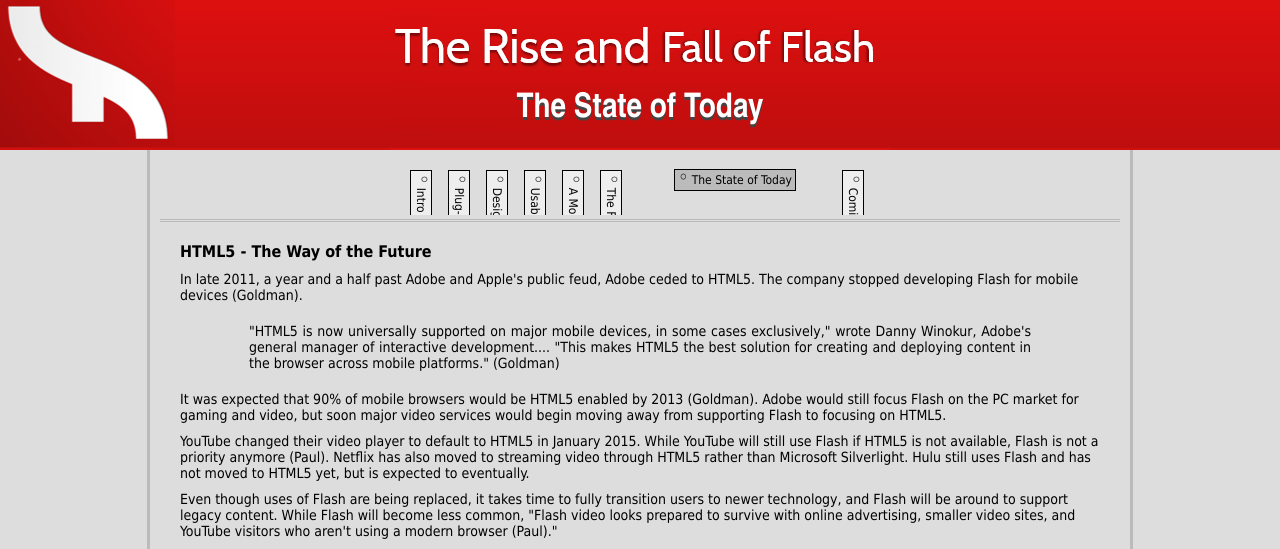
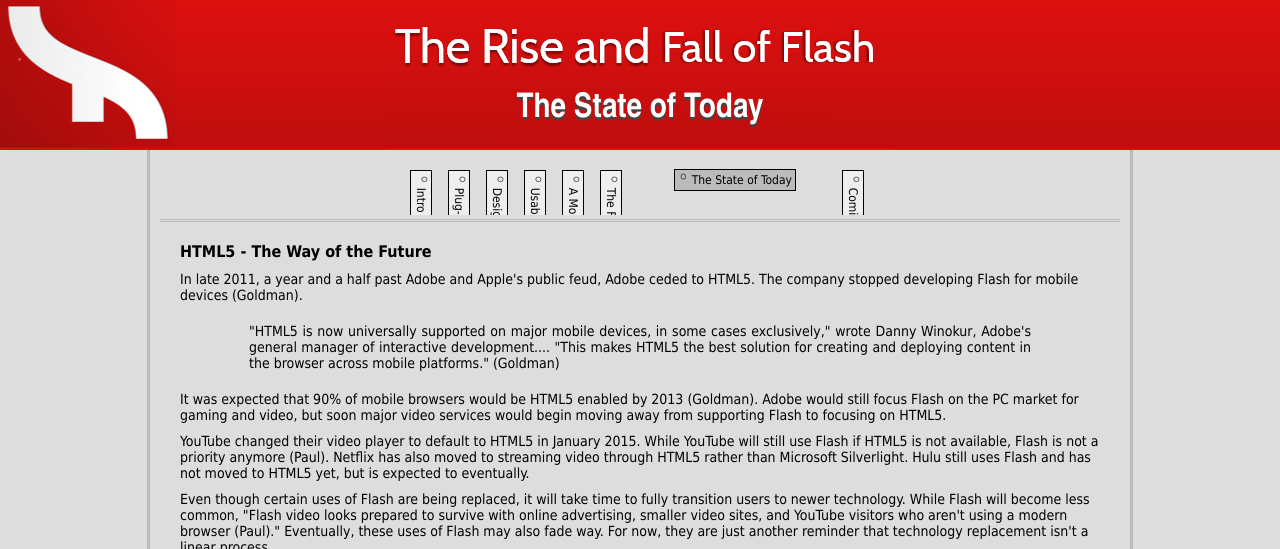
Before and after one commit to murtosl/HistoryOfFlash_4662W, a Jekyll site: the page built from _posts/2015-10-12-HTML5.html, in a window 1280 px wide. Shown: the top 549 px of the page. Built offline with Jekyll 4.4.1, drawn with Linux system fonts in a browser that asks for light colours; nearby versions of some CDN libraries; some of the changed text lies outside the part shown; grey boxes are pictures that could not be loaded.

Commit message:
Revised Haas at ending

```diff
--- a/_posts/2015-10-12-HTML5.html
+++ b/_posts/2015-10-12-HTML5.html
@@ -16,8 +16,7 @@
 
 <p>YouTube changed their video player to default to HTML5 in January 2015. While YouTube will still use Flash if HTML5 is not available, Flash is not a priority anymore (Paul).  Netflix has also moved to streaming video through HTML5 rather than Microsoft Silverlight. Hulu still uses Flash and has not moved to HTML5 yet, but is expected to eventually.
 
-<p> Even though uses of Flash are being replaced, it takes time to fully transition users to newer technology, and Flash will be around to support legacy content. While Flash will
-become less common, "Flash video looks prepared to survive with online advertising, smaller video sites, and YouTube visitors who aren't using a modern browser (Paul)."</p>
+<p>Even though certain uses of Flash are being replaced, it will take time to fully transition users to newer technology. While Flash will become less common, "Flash video looks prepared to survive with online advertising, smaller video sites, and YouTube visitors who aren't using a modern browser (Paul)." Eventually, these uses of Flash may also fade way. For now, they are just another reminder that technology replacement isn't a linear process.</p>
 
 <div id="HomeStarText">
 <h2>A Return to Animation</h2>
```
Also changed, not shown: 1 other file.
